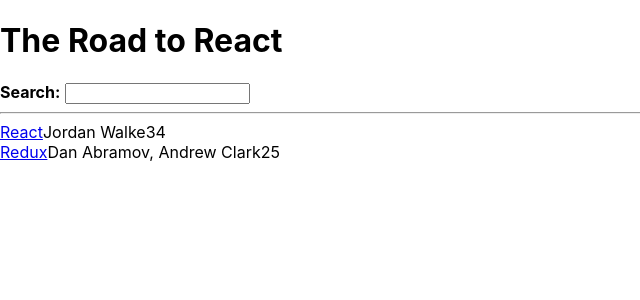
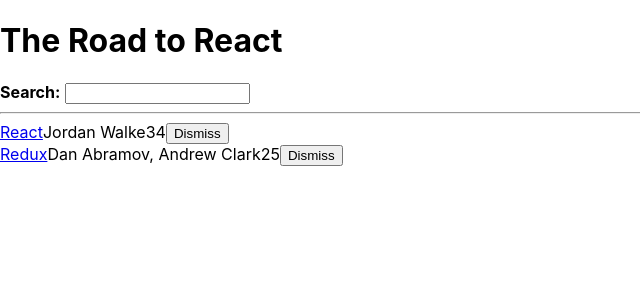
Before and after one commit to raphaellopes/the-road-to-react, a React (Create React App) app: page / in a window 1280 px wide. Shown: the top 300 px of the page, without its empty margins (0-640 px from the left). Built offline with nearby package versions, Linux system fonts and the light colour scheme.

Commit message:
add useReducer to manage state and implements remove story

```diff
--- a/src/App.js
+++ b/src/App.js
@@ -1,4 +1,4 @@
-import { useState, useEffect } from 'react';
+import { useState, useEffect, useReducer } from 'react';
 
 const initialStories = [
   {
@@ -24,7 +24,16 @@
     () => resolve({ data: { stories: initialStories } }),
     2000
   )
-)
+);
+
+// reducer
+const storiesReducer = (state, action) => {
+  if (action.type === 'SET_STORIES') {
+    return action.payload;
+  } else {
+    throw new Error();
+  }
+}
 
 // hooks
 const useSemiPersistentState = (key, initialValue) => {
@@ -50,7 +59,9 @@
   </>
 );
 
-const Item = ({ url, title, author, numComments, points }) => (
+const Item = ({
+  objectID, url, title, author, numComments, points, onRemoveItem
+}) => (
   <div>
     <span>
       <a href={url}>{title}</a>
@@ -58,12 +69,17 @@
     <span>{author}</span>
     <span>{numComments}</span>
     <span>{points}</span>
+    <span>
+      <button type="button" onClick={() => onRemoveItem(objectID)}>
+        Dismiss
+      </button>
+    </span>
   </div>
 )
 
-const List = ({ list }) =>
-  list.map(({ objectID, ...rest }) => (
-    <Item key={objectID} {...rest} />
+const List = ({ list, onRemoveItem }) =>
+  list.map((item) => (
+    <Item key={item.objectID} onRemoveItem={onRemoveItem} {...item} />
   )
 );
 
@@ -71,7 +87,7 @@
 // root component
 const App = () => {
   const [searchTerm, setSearchTerm] = useSemiPersistentState('search', '');
-  const [stories, setStories] = useState([]);
+  const [stories, dispatchStories] = useReducer(storiesReducer, []);
   const [isLoading, setIsLoading] = useState(false);
   const [isError, setIsError] = useState(false);
 
@@ -83,13 +99,26 @@
     setIsLoading(true);
     getAsyncStories()
       .then(result => {
-        setStories(result.data.stories);
+        dispatchStories({
+          type: 'SET_STORIES',
+          payload: result.data.stories
+        });
         setIsLoading(false);
       })
       .catch(() => setIsError(true))
   }, []);
 
   const handleSearch = e => setSearchTerm(e.currentTarget.value);
+
+  const handleRemoveStory = id => {
+    const newStories = stories.filter(
+      story => story.objectID !== id
+    );
+    dispatchStories({
+      type: 'SET_STORIES',
+      payload: newStories
+    });
+  }
 
   return (
     <div>
@@ -105,7 +134,12 @@
       <hr />
 
       {isError && (<p>Something went wrong ...</p>)}
-      {isLoading ? (<p>Loading ...</p>) : (<List list={searchedStories} />)}
+      {isLoading ? (<p>Loading ...</p>) : (
+        <List
+          list={searchedStories}
+          onRemoveItem={handleRemoveStory}
+        />
+      )}
 
     </div>
   );
```
